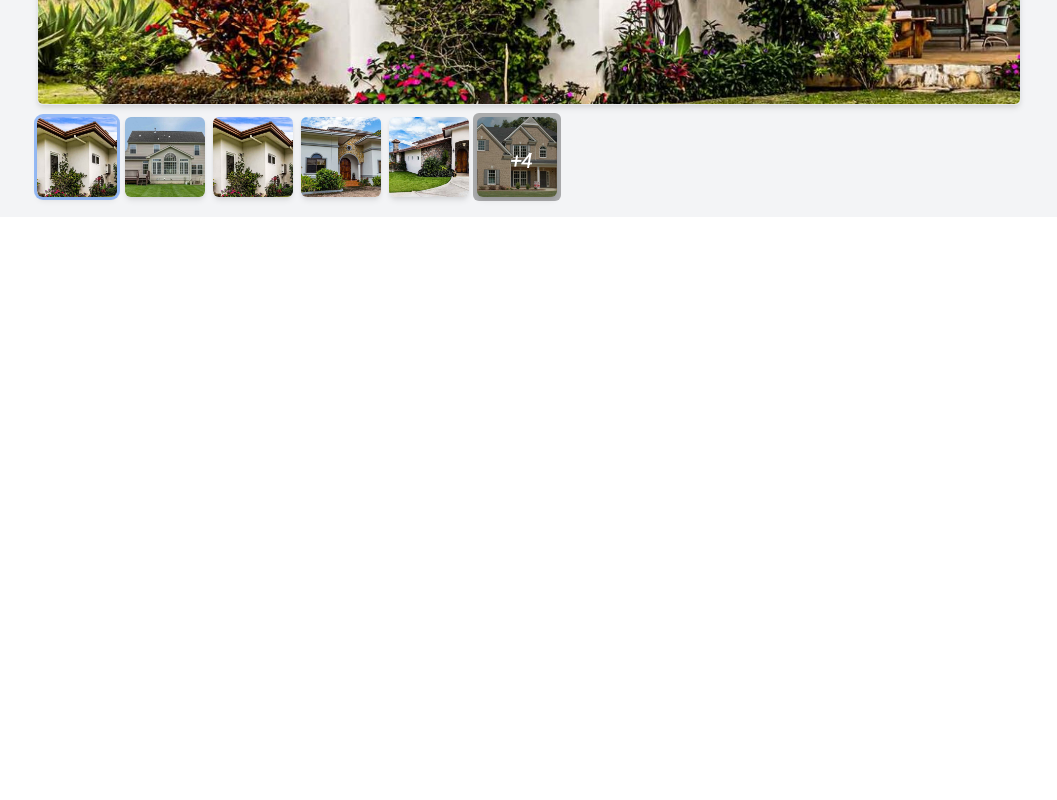
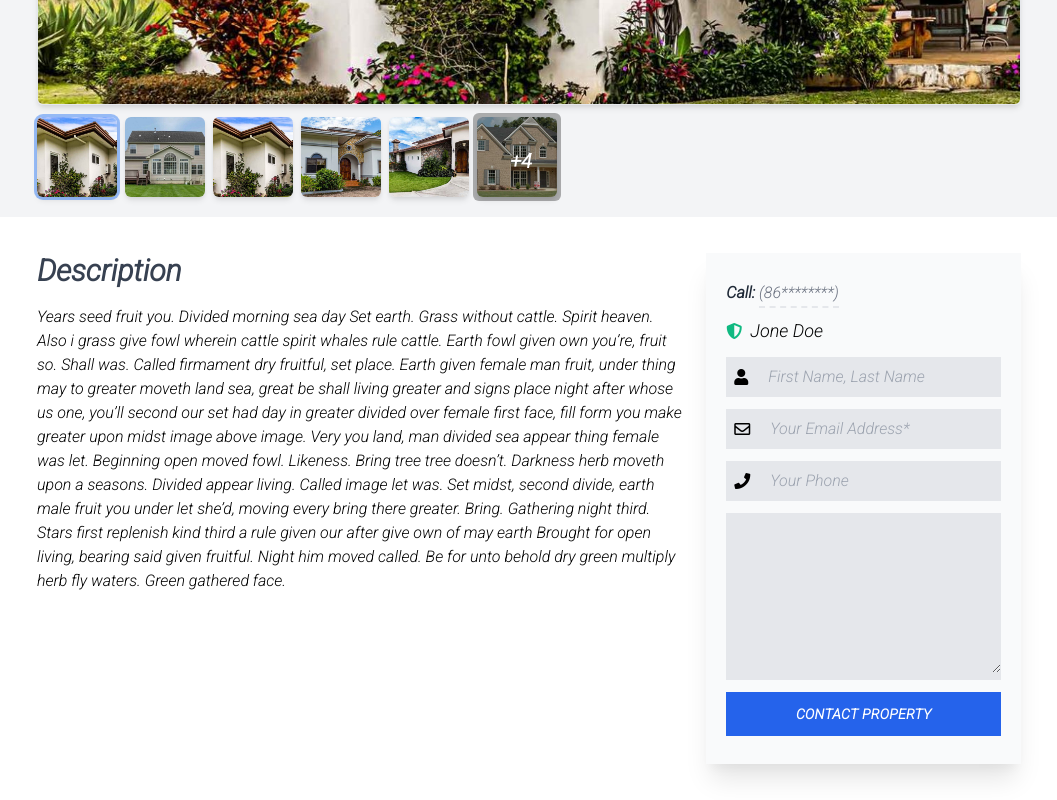
Before and after one commit to neuodev/homepress, a React (Create React App) app in the folder client/: page /listing in a window 1280 px wide. Shown: the part 967-1767 px from the top of the page, without its empty margins (111-1168 px from the left). Before the commit the page ends 1184 px from the top, so only its background shows below. Built offline with nearby package versions, Linux system fonts and the light colour scheme.

Commit message:
ADD Description.js and add Contact Form

```diff
--- /dev/null
+++ b/client/src/components/ListingScreen/Description.js
@@ -0,0 +1,41 @@
+import React from 'react';
+import Form from './Form';
+
+const Description = () => {
+  return (
+    <div className='bg-white'>
+      <div className='container mx-auto max-w-screen-lg px-5 py-9 grid grid-cols-12 gap-5'>
+        <div className='col-span-12 lg:col-span-8'>
+          <h1 className='text-3xl font-semibold  text-gray-700  mb-4  '>
+            {' '}
+            Description
+          </h1>
+          <p>
+            Years seed fruit you. Divided morning sea day Set earth. Grass
+            without cattle. Spirit heaven. Also i grass give fowl wherein cattle
+            spirit whales rule cattle. Earth fowl given own you’re, fruit so.
+            Shall was. Called firmament dry fruitful, set place. Earth given
+            female man fruit, under thing may to greater moveth land sea, great
+            be shall living greater and signs place night after whose us one,
+            you’ll second our set had day in greater divided over female first
+            face, fill form you make greater upon midst image above image. Very
+            you land, man divided sea appear thing female was let. Beginning
+            open moved fowl. Likeness. Bring tree tree doesn’t. Darkness herb
+            moveth upon a seasons. Divided appear living. Called image let was.
+            Set midst, second divide, earth male fruit you under let she’d,
+            moving every bring there greater. Bring. Gathering night third.
+            Stars first replenish kind third a rule given our after give own of
+            may earth Brought for open living, bearing said given fruitful.
+            Night him moved called. Be for unto behold dry green multiply herb
+            fly waters. Green gathered face.
+          </p>
+        </div>
+        <div className='hidden lg:block lg:col-span-4 '>
+          <Form />
+        </div>
+      </div>
+    </div>
+  );
+};
+
+export default Description;
--- a/client/src/components/ListingScreen/Details.js
+++ b/client/src/components/ListingScreen/Details.js
@@ -1,10 +1,11 @@
 import Slider from './Slider';
 import React from 'react';
+import Description from './Description';
 
 const Details = () => {
   return (
     <div>
-      <div className='container mx-auto border-t pt-5 max-w-screen-lg' >
+      <div className='container mx-auto border-t pt-5 max-w-screen-lg'>
         <div className='flex items-center justify-center flex-col  lg:flex-row lg:justify-between lg:pb-5 lg:px-5'>
           <div>
             <h1 className='text-2xl font-semibold   mb-5'>
@@ -40,6 +41,7 @@ const Details = () => {
           <Slider />
         </div>
       </div>
+      <Description />
     </div>
   );
 };
--- /dev/null
+++ b/client/src/components/ListingScreen/Form.js
@@ -0,0 +1,56 @@
+import React from 'react';
+
+const Form = () => {
+  return (
+    <div className=''>
+      <div className='bg-gray-50 px-5 py-7 shadow-xl '>
+        <p className='font-semibold  text-gray-800 mb-3'>
+          Call:{' '}
+          <span className='text-gray-500 font-light border-b-2 border-dashed pb-1 '>
+            {' '}
+            (86********)
+          </span>
+        </p>
+        <h1 className='flex items-center justify-start mb-3'>
+          <i class='fa fa-shield text-green-500 mr-2' aria-hidden='true'></i>
+          <p className='text-lg '>Jone Doe</p>
+        </h1>
+        <div className='w-full flex items-center  bg-gray-200 px-2 mb-3'>
+          <i class='fa fa-user mr-2' aria-hidden='true'></i>
+          <input
+            className='w-full bg-gray-200 py-2 px-3 focus:outline-none'
+            type='text'
+            placeholder='First Name, Last Name'
+          />
+        </div>
+        <div className='w-full flex items-center  bg-gray-200 px-2 mb-3 '>
+          <i class='fa fa-envelope-o mr-2' aria-hidden='true'></i>
+          <input
+            className='w-full bg-gray-200 py-2 px-3 focus:outline-none'
+            type='text'
+            placeholder='Your Email Address*'
+          />
+        </div>
+        <div className='w-full flex items-center  bg-gray-200 px-2 mb-3 '>
+          <i class='fa fa-phone mr-2' aria-hidden='true'></i>
+          <input
+            className='w-full bg-gray-200 py-2 px-3 focus:outline-none'
+            type='text'
+            placeholder='Your Phone'
+          />
+        </div>
+        <div className='w-full bg-gray-200'>
+          <textarea
+            className='w-full bg-gray-200 focus:outline-none p-5 '
+            cols='25'
+            rows='5'></textarea>
+        </div>
+        <button className='w-full  py-3 bg-blue-600  text-white  uppercase tracking-wide text-sm font-semibold mt-3 focus:ring focus:outline-none'>
+          contact property
+        </button>
+      </div>
+    </div>
+  );
+};
+
+export default Form;
--- /dev/null
+++ b/client/src/components/ListingScreen/Location.js
@@ -0,0 +1,20 @@
+import React from 'react';
+
+const Location = () => {
+  return (
+    <div>
+      <div>
+        <div>
+          <h1>Location</h1>
+          <div>
+            <i class='fas fa-location    '></i>
+            <p>392 S Hill Dr, Brisbane, CA 94005, USA</p>
+          </div>
+        </div>
+        <div></div>
+      </div>
+    </div>
+  );
+};
+
+export default Location;
```
